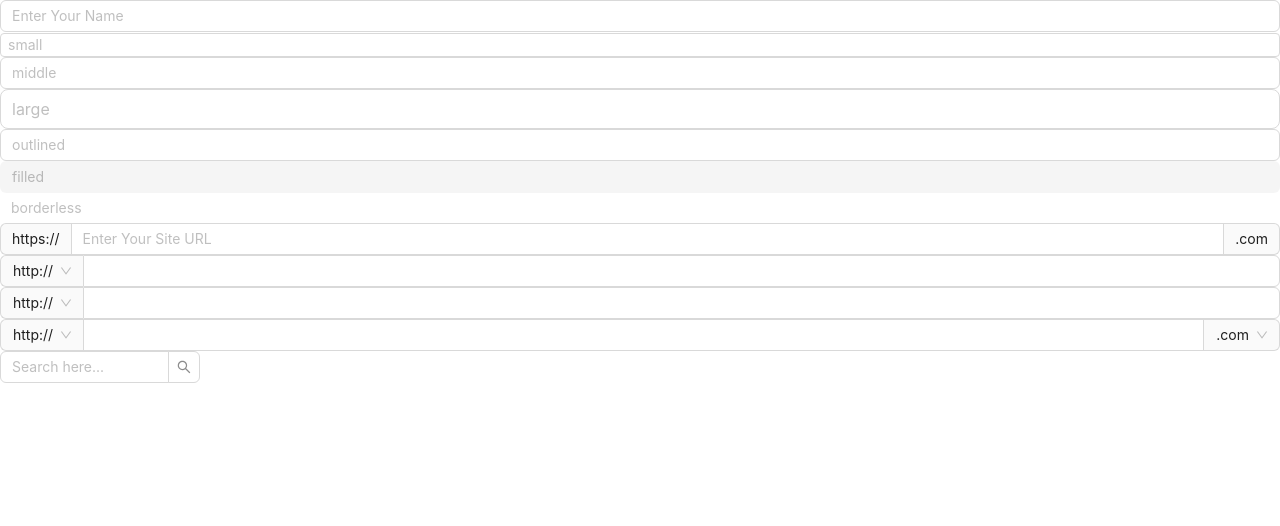
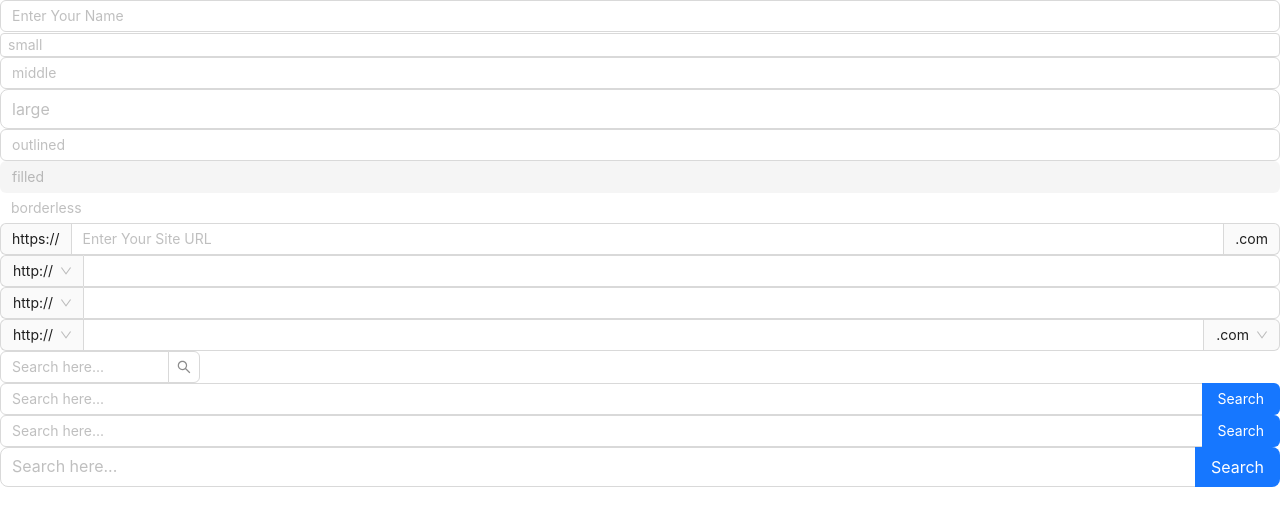
Before and after one commit to Emam-Bokhari/Ant-Design, a React (Vite) app: page / in a window 1280 px wide. Shown: the top 526 px of the page. Built offline with nearby package versions, Linux system fonts and the light colour scheme.

Commit message:
feat(Input): add Ant design search feild

```diff
--- a/src/components/learning/date-entry/InputComponent.jsx
+++ b/src/components/learning/date-entry/InputComponent.jsx
@@ -45,9 +45,12 @@ export default function InputComponent() {
         }
       />
       <Input addonBefore={seleftBefore} />
-      <Input addonBefore={seleftBefore}  addonAfter={selectAfter} />
+      <Input addonBefore={seleftBefore} addonAfter={selectAfter} />
       {/* search box */}
-      <Search placeholder="Search here..." style={{width:"200px"}} />
+      <Search placeholder="Search here..." style={{ width: "200px" }} />
+      <Search placeholder="Search here..." enterButton="Search" />
+      <Search placeholder="Search here..." enterButton="Search" allowClear />
+      <Search placeholder="Search here..." enterButton="Search" size="large" />
     </Fragment>
   );
 }
```
